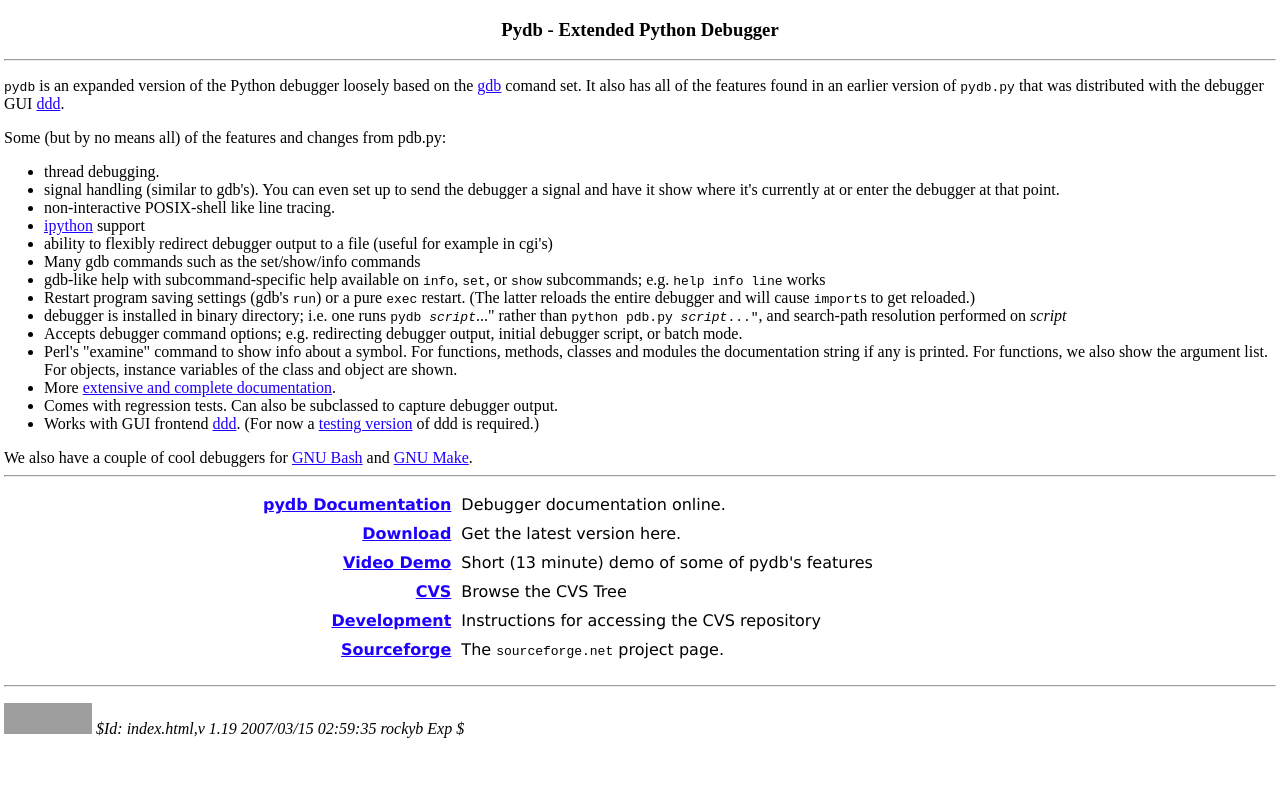
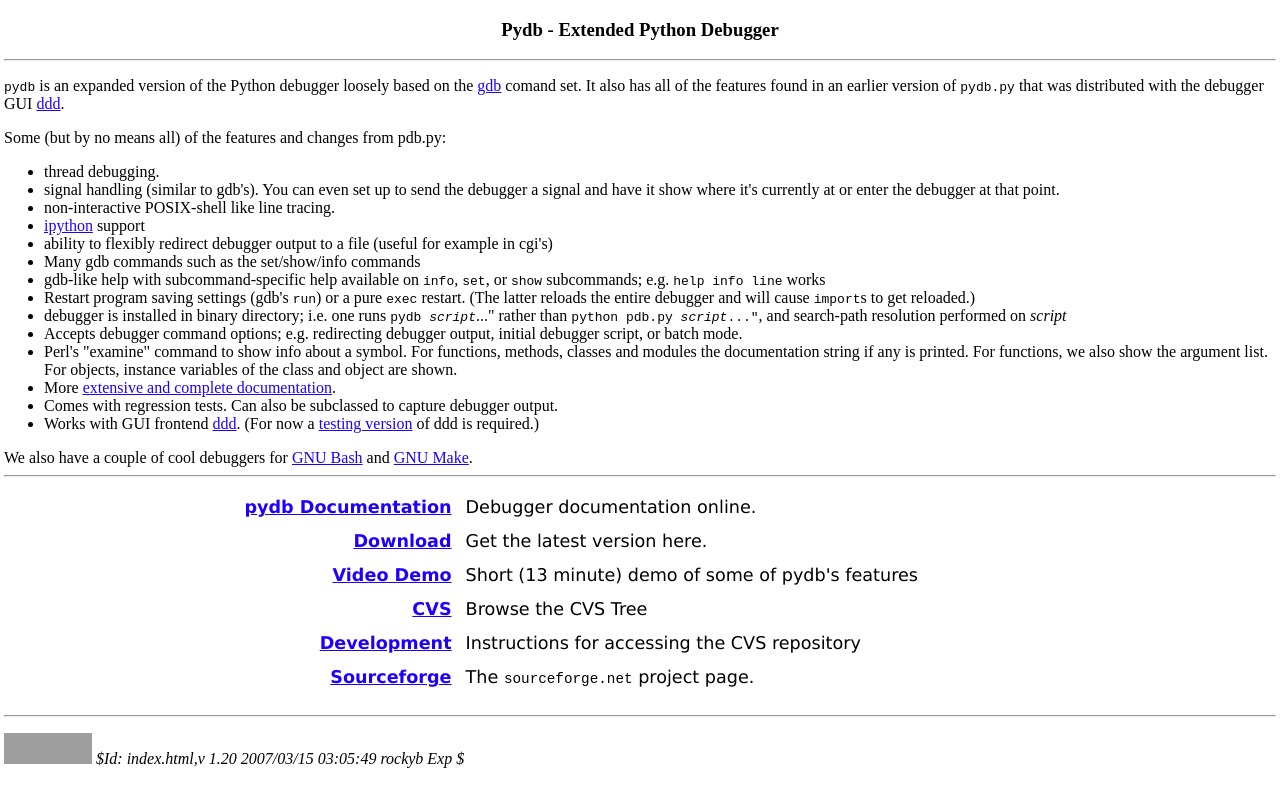
Before and after one commit to Trepan-Debuggers/pydb, a plain HTML site: page htdocs/index.html in a window 1280 px wide. Drawn offline with Linux system fonts and the light colour scheme; grey boxes are pictures that could not be loaded.

Commit message:
Make links larger.

```diff
--- a/htdocs/index.html
+++ b/htdocs/index.html
@@ -8,10 +8,12 @@
    table {margin: 0;}
    table td {padding: 0; border-width: 0; vertical-align: top;
              text-align: left;
+             font-size: 110%; padding: 2px;
              font-family: Verdana, Arial, Helvetica, sans-serif;}
    table th {padding: 0; border-width: 0; vertical-align: top;
              text-align: right;
-             font: bold +1;
+             font: bold;
+             font-size: 110%; padding: 2px;
              font-family: Verdana, Arial, Helvetica, sans-serif;}
    a:link {color: #1F00FF;}
    a:visited {color: #9900DD;}
@@ -154,6 +156,6 @@ We also have a couple of cool debuggers for
 src="http://sourceforge.net/sflogo.php?group_id=61395&amp;type=1"
 alt="SourceForge Logo" border="0" height="31" width="88"></a>
 
-<i>$Id: index.html,v 1.19 2007/03/15 02:59:35 rockyb Exp $</i>
+<i>$Id: index.html,v 1.20 2007/03/15 03:05:49 rockyb Exp $</i>
 </body>
 </html>
```
